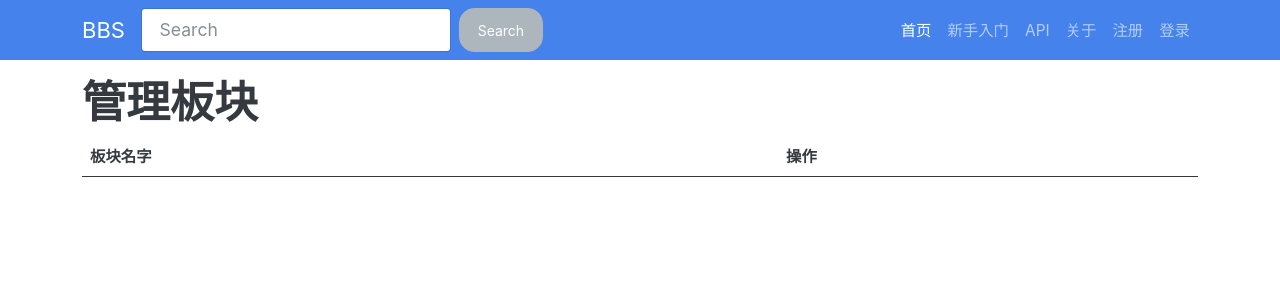
After one commit to wtraceback/BBS, a Flask app: page /board/manage in a window 1280 px wide. The commit adds this page. Shown: the top 300 px of the page. Run offline with Flask 2, Linux system fonts and the light colour scheme; lists and menus that the app fills with data are empty; some libraries are stand-ins or nearby versions.

Commit message:
添加管理员管理板块页面

```diff
--- a/routes/board.py
+++ b/routes/board.py
@@ -12,6 +12,12 @@ from models.board import Board
 board = Blueprint('board', __name__)
 
 
+@board.route('/manage')
+def manage():
+    bs = Board.all()
+    return render_template('board/manage.html', boards=bs)
+
+
 @board.route('/add', methods=['GET', 'POST'])
 def add():
     if request.method == 'POST':
@@ -19,4 +25,9 @@ def add():
         b = Board.new(form)
         return redirect(url_for('topic.index'))
 
-    return render_template('board/index.html')
+    return render_template('board/add.html')
+
+
+@board.route('/delete/<int:id>')
+def delete(id):
+    pass
--- /dev/null
+++ b/templates/board/manage.html
@@ -0,0 +1,32 @@
+{% extends "bbs_base.html" %}
+
+{% block title %}
+    管理板块
+{% endblock %}
+
+{% block page_content %}
+    <h1>管理板块</h1>
+
+    <table class="table table-striped">
+        <thead>
+            <tr>
+                <th>板块名字</th>
+                <th>操作</th>
+            </tr>
+        </thead>
+        <tbody>
+            {% for b in boards %}
+                <tr>
+                    <td>
+                        {{ b.name }}
+                    </td>
+                    <td>
+                        <form action="{{ url_for('board.delete', id=b.id) }}" method="post">
+                            <input type="submit" class="btn btn-danger btn-sm" onclick="return confirm('确定要删除该板块？')" value="删除">
+                        </form>
+                    </td>
+                </tr>
+            {% endfor %}
+        </tbody>
+    </table>
+{% endblock %}
--- a/templates/topic/index.html
+++ b/templates/topic/index.html
@@ -30,6 +30,6 @@ Topic
 
     <a href="{{ url_for('topic.add') }}">添加新话题</a>
     {% if user.role == 1 %}
-        <a href="{{ url_for('board.add') }}">添加新版块</a>
+        <a href="{{ url_for('board.manage') }}">管理新版块</a>
     {% endif %}
 {% endblock %}
```
Also changed, not shown: templates/board/add.html (renamed from templates/board/index.html).
